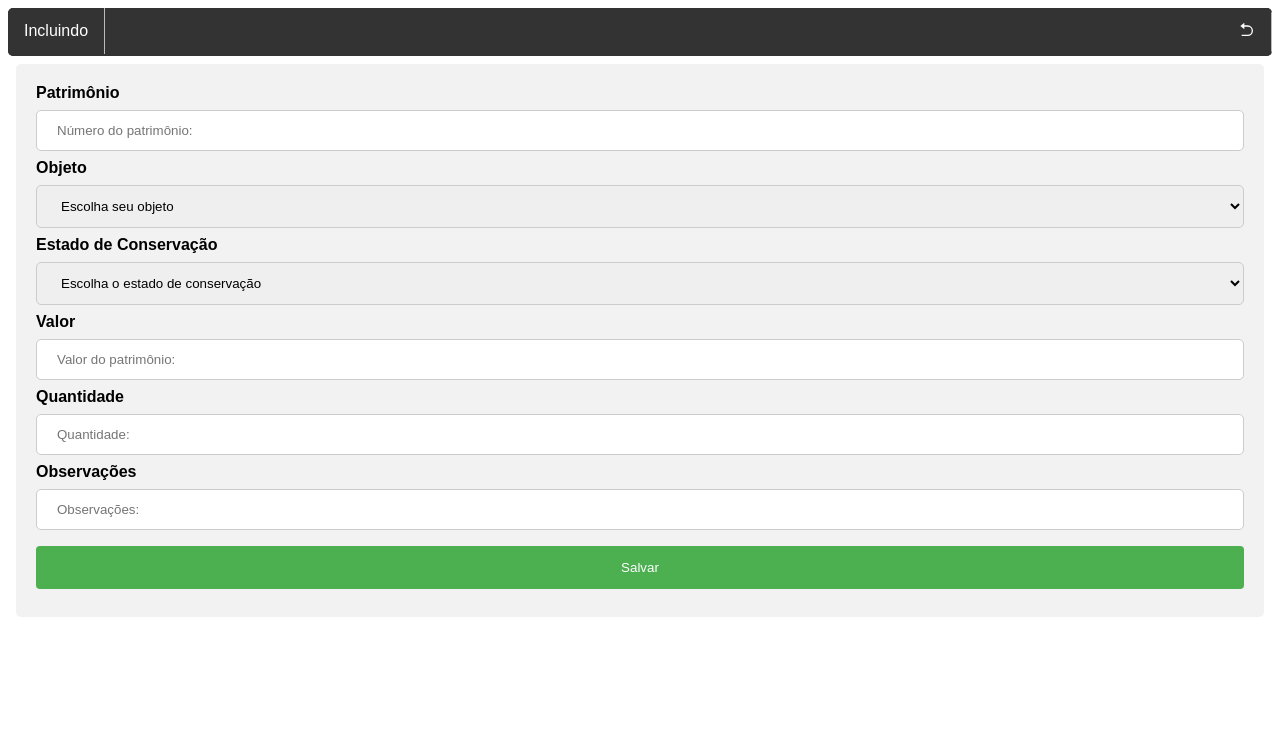
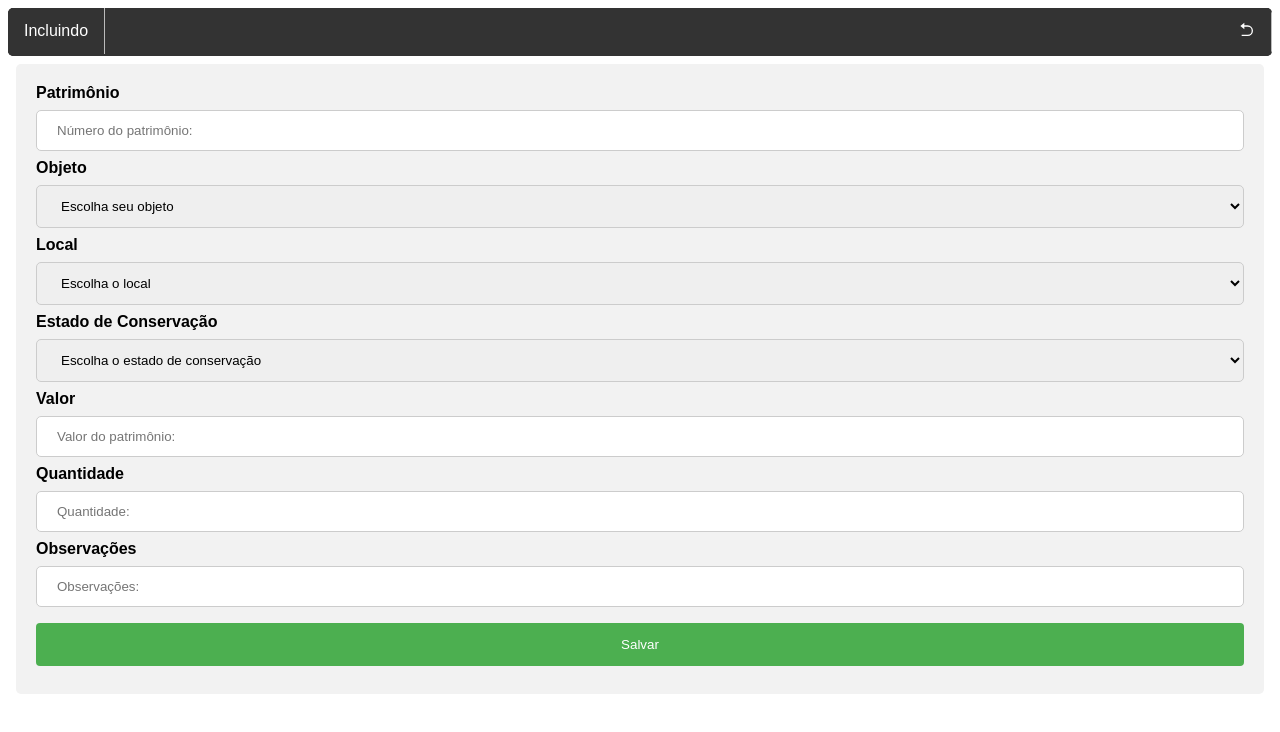
Before and after one commit to caiohtorres/Proj_Zetta, a React (Create React App) app in the folder frontend/: page /cadastropatrimonio in a window 1280 px wide. Shown: the top 732 px of the page. Built offline with nearby package versions, Linux system fonts and the light colour scheme.

Commit message:
computador por desktop + local

```diff
--- a/frontend/src/routes/cadastroPatrimonio/cadastroPatrimonio.jsx
+++ b/frontend/src/routes/cadastroPatrimonio/cadastroPatrimonio.jsx
@@ -23,6 +23,7 @@ function CadastroPatrimonio() {
   const [armazenamento, setArmazenamento] = useState("");
   const [memoriaRam, setMemoriaRam] = useState("");
   const [tipo, setTipo] = useState("");
+  const [local, setLocal] = useState("");
 
   const criarListaProcessadores = (serie, maxGeneracao) => {
     const processadores = [];
@@ -72,6 +73,8 @@ function CadastroPatrimonio() {
     "RTX 4080 Ti",
     "RTX 4090",
   ];
+
+  const listaLocal = ["Administrativo", "MPF", "Cozinha"];
 
   const listaObjetos = [
     "Desktop",
@@ -207,6 +210,7 @@ function CadastroPatrimonio() {
       placaVideo,
       memoriaRam,
       tipo,
+      local,
     });
 
     setPatrimonio("");
@@ -220,6 +224,7 @@ function CadastroPatrimonio() {
     setArmazenamento("");
     setMemoriaRam("");
     setTipo("");
+    setLocal("");
     console.log(response);
   }
 
@@ -274,7 +279,7 @@ function CadastroPatrimonio() {
                 let tipoSelecionado = "";
                 switch (selectedValue) {
                   case "Desktop":
-                    tipoSelecionado = "computador";
+                    tipoSelecionado = "Desktop";
                     break;
                   case "Monitor":
                     tipoSelecionado = "Monitor";
@@ -331,7 +336,7 @@ function CadastroPatrimonio() {
             </select>
           </div>
 
-          {tipo === "computador" && (
+          {tipo === "Desktop" && (
             <div className="form-group">
               <label>Processador</label>
               <select
@@ -349,7 +354,7 @@ function CadastroPatrimonio() {
               </select>
             </div>
           )}
-          {tipo === "computador" && (
+          {tipo === "Desktop" && (
             <div className="form-group">
               <label>Placa de Vídeo</label>
               <select
@@ -367,7 +372,7 @@ function CadastroPatrimonio() {
               </select>
             </div>
           )}
-          {tipo === "computador" && (
+          {tipo === "Desktop" && (
             <div className="form-group">
               <label>Memória Ram</label>
               <select
@@ -385,7 +390,7 @@ function CadastroPatrimonio() {
               </select>
             </div>
           )}
-          {tipo === "computador" && (
+          {tipo === "Desktop" && (
             <div className="form-group">
               <label>Armazenamento</label>
               <select
@@ -403,6 +408,29 @@ function CadastroPatrimonio() {
               </select>
             </div>
           )}
+
+          <div className="form-group">
+            <label>Local</label>
+            <select
+              className={errors?.local && "input-error"}
+              defaultValue="0"
+              {...register("local", {
+                validate: (value) => value !== "0",
+              })}
+              value={local}
+              onChange={(e) => setLocal(e.target.value)}
+            >
+              <option value="0">Escolha o local</option>
+              {listaLocal.map((local, index) => (
+                <option key={index} value={local}>
+                  {local}
+                </option>
+              ))}
+            </select>
+            {errors?.local?.type === "validate" && (
+              <p className="error-message">Local é necessário</p>
+            )}
+          </div>
 
           <div className="form-group">
             <label>Estado de Conservação</label>
--- a/frontend/src/routes/consultar/busca/busca.jsx
+++ b/frontend/src/routes/consultar/busca/busca.jsx
@@ -54,7 +54,7 @@ function Busca({ data }) {
                 <p>{data.tipo}</p>
               </li>
             </div>
-            {data.tipo === "computador" && (
+            {data.tipo === "Desktop" && (
               <div className="caixas">
                 <li>
                   {" "}
@@ -63,7 +63,7 @@ function Busca({ data }) {
                 </li>
               </div>
             )}
-            {data.tipo === "computador" && (
+            {data.tipo === "Desktop" && (
               <div className="caixas">
                 <li>
                   {" "}
@@ -72,7 +72,7 @@ function Busca({ data }) {
                 </li>
               </div>
             )}
-            {data.tipo === "computador" && (
+            {data.tipo === "Desktop" && (
               <div className="caixas">
                 <li>
                   {" "}
@@ -81,7 +81,7 @@ function Busca({ data }) {
                 </li>
               </div>
             )}
-            {data.tipo === "computador" && (
+            {data.tipo === "Desktop" && (
               <div className="caixas">
                 <li>
                   {" "}
--- a/frontend/src/routes/consultar/consultar.jsx
+++ b/frontend/src/routes/consultar/consultar.jsx
@@ -66,6 +66,7 @@ function Consultar() {
         <tr key={index}>
           <td>{dado.objeto}</td>
           <td>{dado.patrimonio}</td>
+          <td>{dado.local}</td>
         </tr>
       );
     });
--- a/frontend/src/routes/relatorio/relatorio.jsx
+++ b/frontend/src/routes/relatorio/relatorio.jsx
@@ -21,7 +21,7 @@ const listaTipoEletrodomesticos = [
 ];
 
 const listaTipoEletronicos = [
-  "computador",
+  "Desktop",
   "Monitor",
   "Workstation",
   "Notebook",
```
Also changed, not shown: 2 other files (tests, documents, lock files or other folders).
